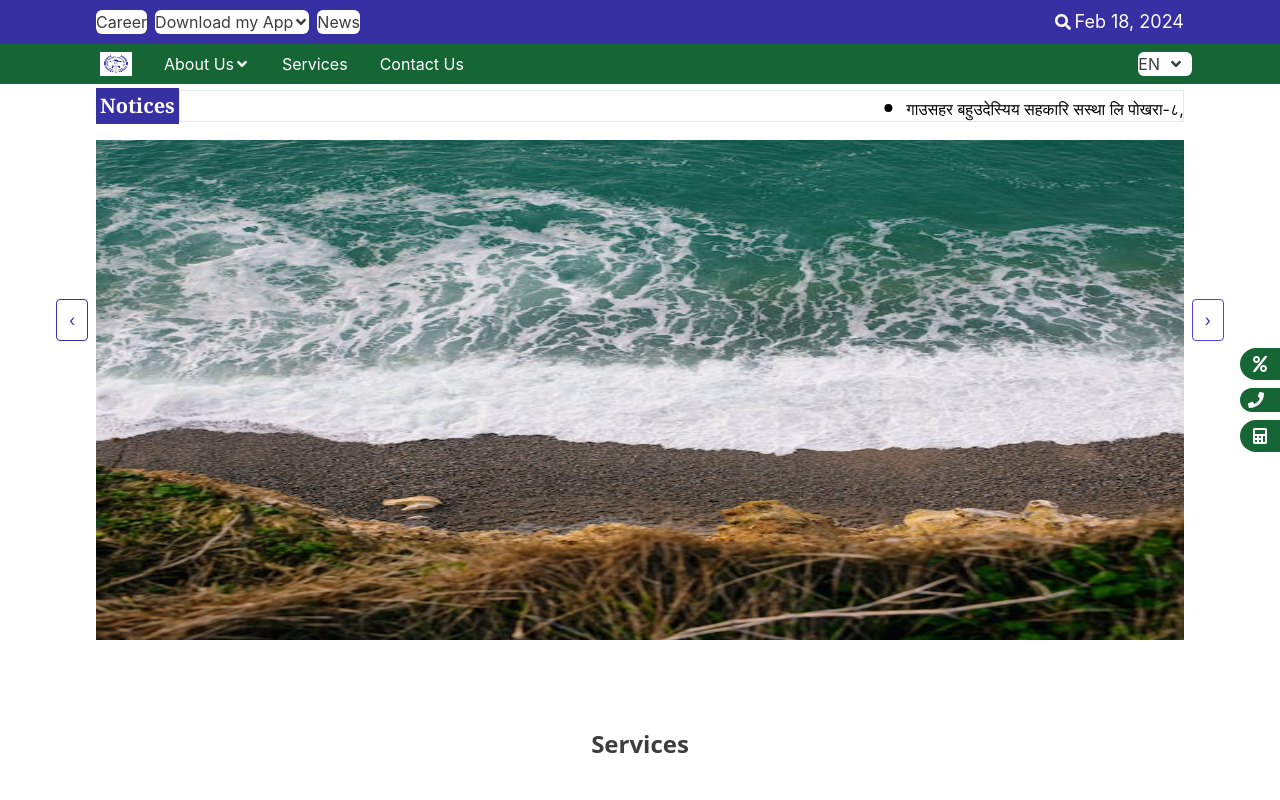
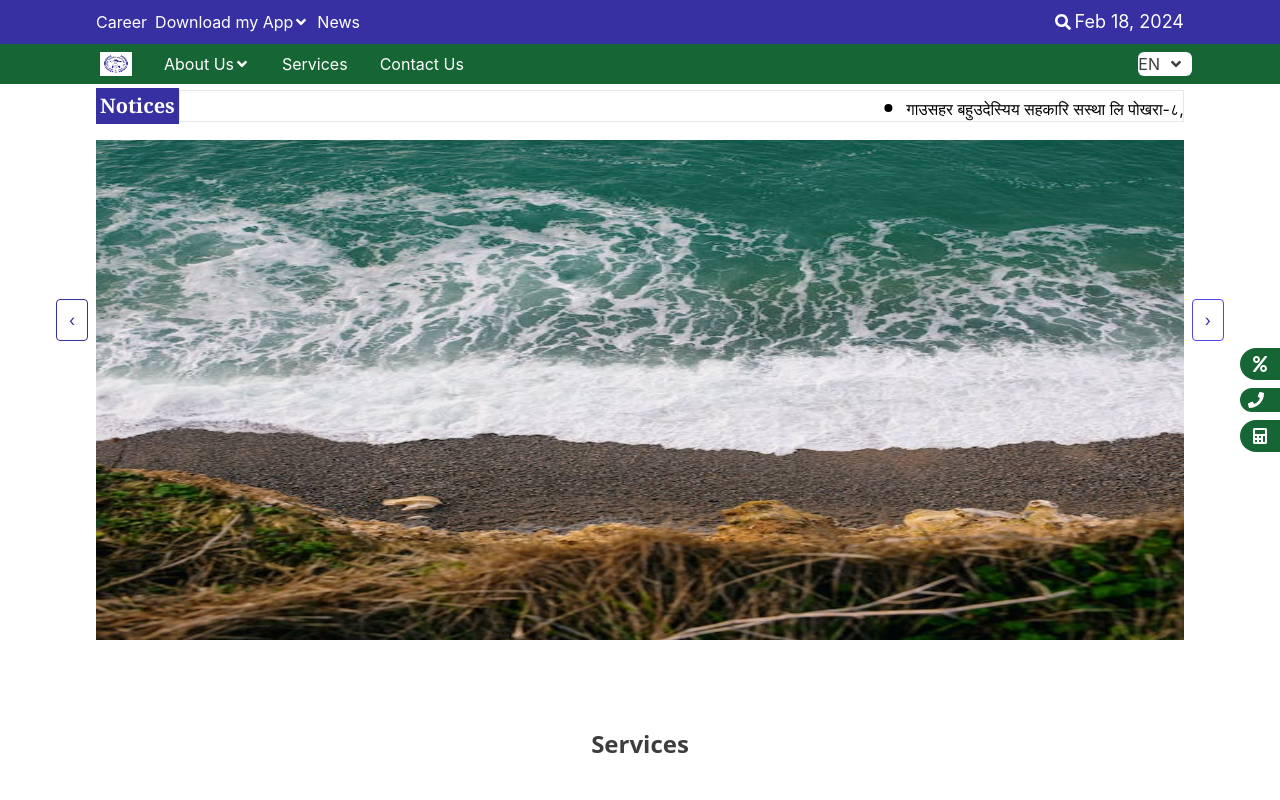
Before and after one commit to abhimanyukc/mympcl, a React (Create React App) app: page / in a window 1280 px wide. Shown: the top 800 px of the page. Built offline with nearby package versions, Linux system fonts and the light colour scheme; a web font is replaced by a local one.

Commit message:
making good nav

```diff
--- a/src/components/header.js
+++ b/src/components/header.js
@@ -60,11 +60,11 @@ const Header = ({ lang }) => {
 
       <div className="flex items-center justify-center space-x-1 cursor-pointer md:space-x-2">
 
-        <Link to="/career"  className=""><div className="flex items-center justify-center bg-white rounded-md md:w-full "> {t("header.message")}</div></Link>
+        <Link to="/career"  className=""><div className="flex items-center justify-center text-white md:w-full "> {t("header.message")}</div></Link>
         <div className="">
         <div
             ref={dropdownRef}
-            className="relative flex items-center justify-center bg-white rounded-md md:w-full text-nowrap"
+            className="relative flex items-center justify-center text-white md:w-full text-nowrap"
             onClick={toggleDropdown}
           >
            {t("header1.message")} <FaAngleDown />
@@ -83,7 +83,7 @@ const Header = ({ lang }) => {
 
           </div>
           )}
-        <Link to="/news"><div className="flex items-center justify-center bg-white rounded-md md:w-full"> {t("header4.message")} </div></Link>
+        <Link to="/news"><div className="flex items-center justify-center text-white md:w-full"> {t("header4.message")} </div></Link>
 
 
 
```
